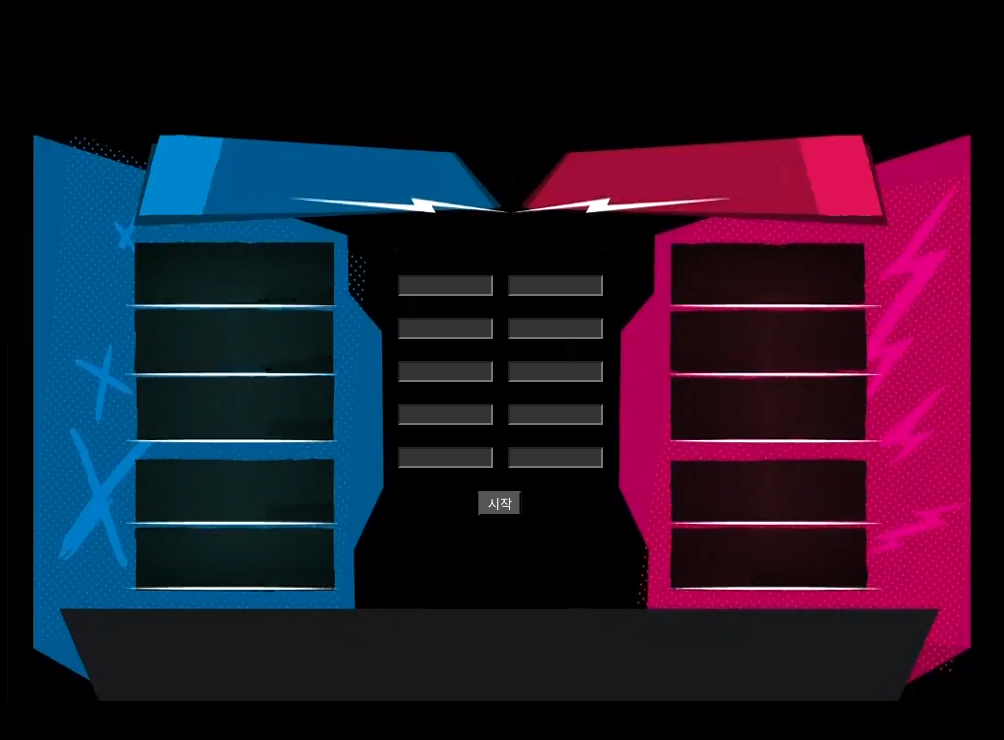
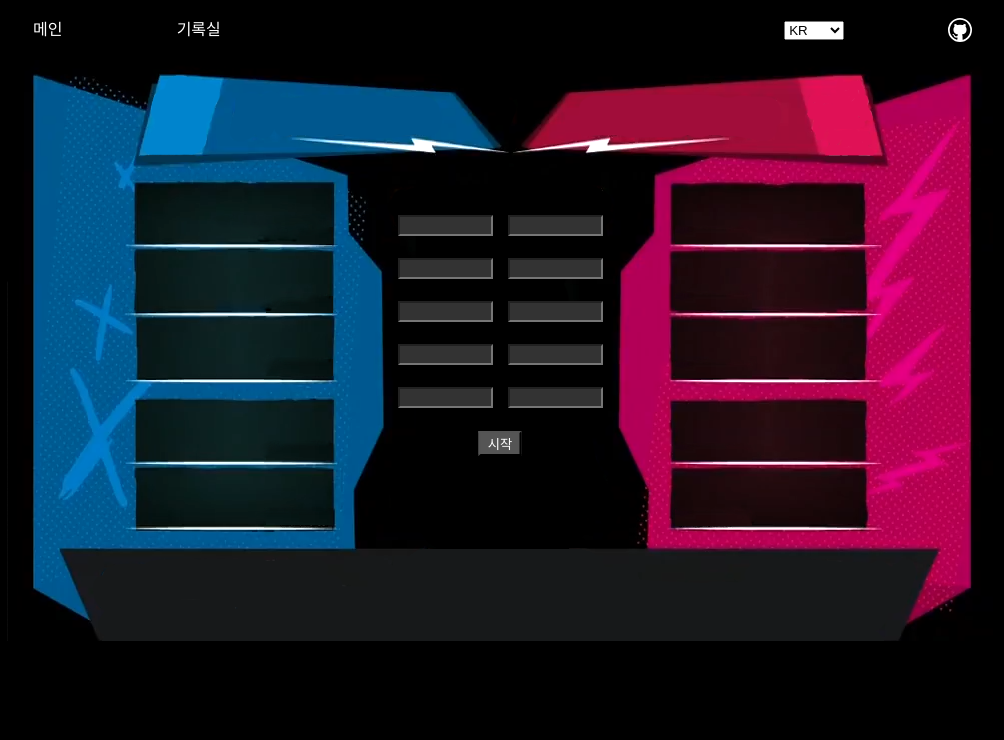
Before and after one commit to GleamingStar/civil-war-app, a React app: page / in a window 1280 px wide. Shown: the top 740 px of the page, without its empty margins (140-1144 px from the left). Built offline with nearby package versions, Linux system fonts and the light colour scheme; the HTML template or start-up script is replaced by a standard one.

Commit message:
✨ [#9] Add skeleton header

```diff
--- a/src/client/components/Main.tsx
+++ b/src/client/components/Main.tsx
@@ -1,7 +1,9 @@
 import Separator from './separator/Separator';
+import Header from './header/Header'
 
 const Main = () => (
   <>
+    <Header />
     <Separator />
   </>
 );
--- /dev/null
+++ b/src/client/components/header/Header.tsx
@@ -0,0 +1,56 @@
+import styled from 'styled-components';
+import { VscGithub } from 'react-icons/vsc';
+
+const HeaderWrapper = styled.div`
+  width: 360px;
+  height: 60px;
+  @media screen and (min-width: 786px) {
+    width: 782px;
+  }
+  @media screen and (min-width: 1024px) {
+    margin-left: 26px;
+    width: 939px;
+  }
+  color: #fff;
+  display: flex;
+  justify-content: space-between;
+  align-items: center;
+`;
+
+const MenuWrapper = styled.div`
+  width: 35%;
+  @media screen and (min-width: 786px) {
+    width: 20%;
+  }
+  display: flex;
+  justify-content: space-between;
+  align-items: center;
+`;
+const LocationWrapper = styled.select``;
+
+const Header = () => (
+  <HeaderWrapper>
+    <MenuWrapper>
+      <div>메인</div>
+      <div>기록실</div>
+    </MenuWrapper>
+    <MenuWrapper>
+      <LocationSelect />
+      <VscGithub size={24} onClick={() => (location.href = 'https://github.com/GleamingStar/civil-war-app')} />
+    </MenuWrapper>
+  </HeaderWrapper>
+);
+
+const LocationSelect = () => {
+  return (
+    <LocationWrapper>
+      <option>KR</option>
+      <option>JP</option>
+      <option>NA</option>
+      <option>EUW</option>
+      <option>EUNE</option>
+    </LocationWrapper>
+  );
+};
+
+export default Header;
--- a/src/client/components/separator/Separator.tsx
+++ b/src/client/components/separator/Separator.tsx
@@ -4,7 +4,6 @@ import Result from './Result';
 
 const SeparatorWrapper = styled.div`
   position: relative;
-  margin-top: 120px;
   width: 360px;
   height: 581px;
   background-image: url('assets/background_mobile.png');
```
